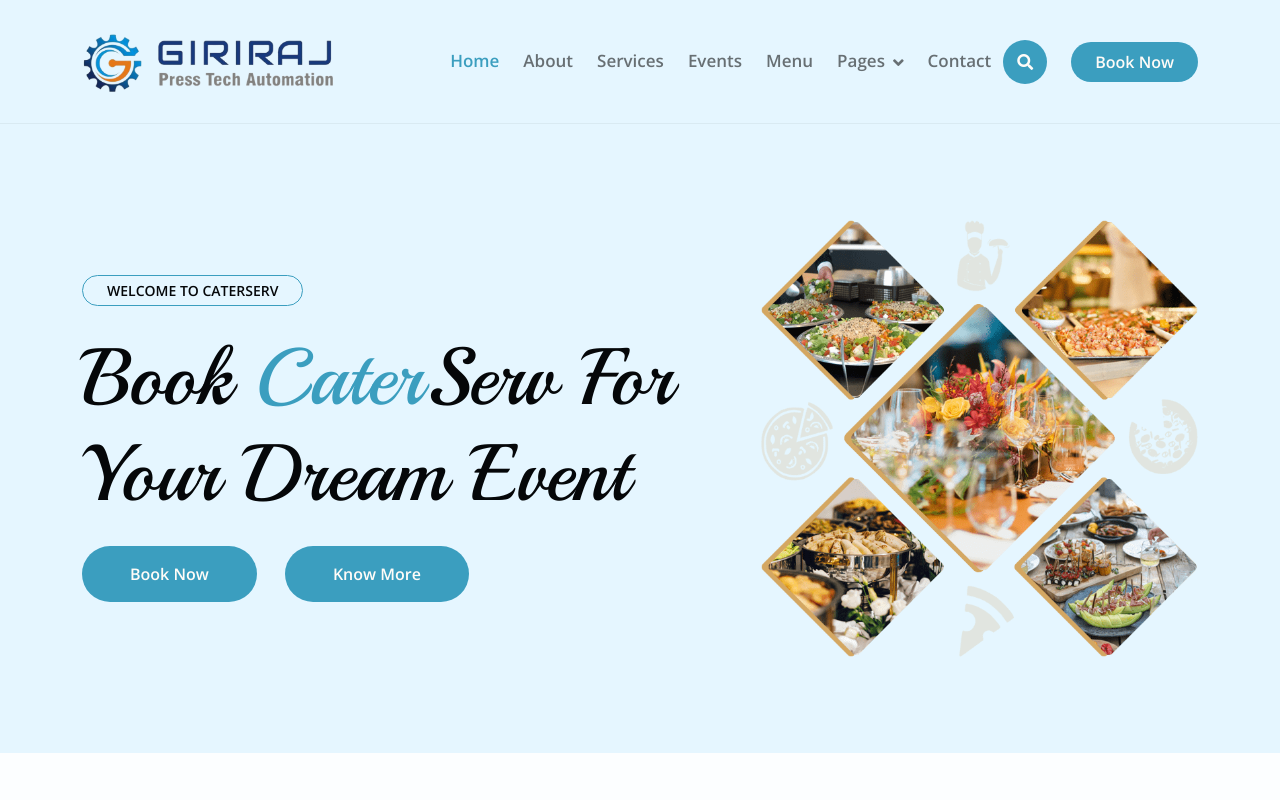
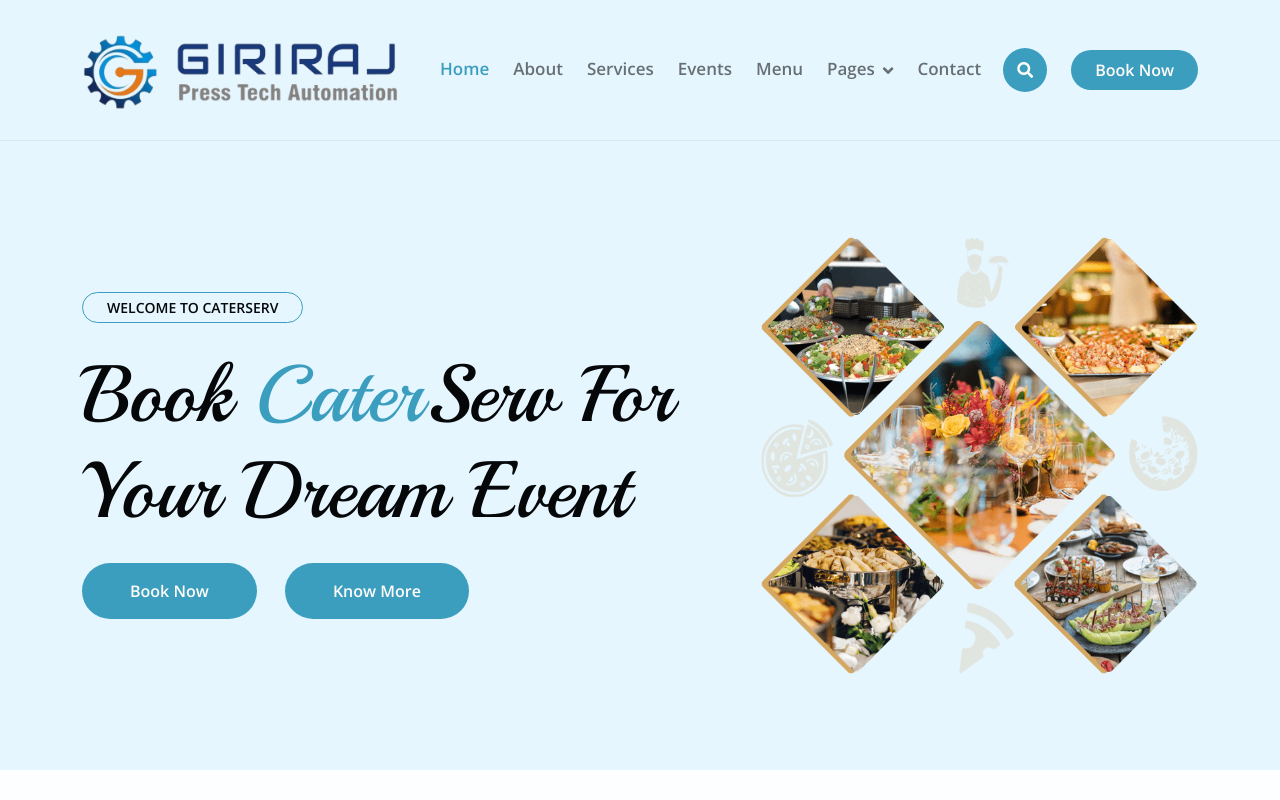
Before and after one commit to dhruvik089/GirirajAutomation, a plain HTML site: page index.html in a window 1280 px wide. Shown: the top 800 px of the page. Drawn offline with nearby package versions, Linux system fonts and the light colour scheme.

Commit message:
change navbar responsive

```diff
--- a/index.html
+++ b/index.html
@@ -44,19 +44,22 @@
                 <nav class="navbar navbar-light navbar-expand-lg py-4">
                     <a href="index.html" class="navbar-brand">
                         <!-- <h1 class="text-primary fw-bold mb-0">Cater<span class="text-dark">Serv</span> </h1> -->
-                        <img src="./img/logo.png" class="img-fluid w-75" alt="">
+                        <img src="./img/logo.png" style="width: 40vmin;" class="img-fluid " alt="">
                     </a>
                     <button class="navbar-toggler py-2 px-3" type="button" data-bs-toggle="collapse" data-bs-target="#navbarCollapse">
                         <span class="fa fa-bars text-primary"></span>
                     </button>
+                    <!-- <button class="navbar-toggler" type="button" data-bs-toggle="collapse" data-bs-target="#navbarCollapse" aria-controls="navbarCollapse" aria-expanded="true" aria-label="Toggle navigation">
+                        <span class="navbar-toggler-icon"></span>
+                      </button> -->
                     <div class="collapse navbar-collapse" id="navbarCollapse">
-                        <div class="navbar-nav mx-auto">
-                            <a href="index.html" class="nav-item nav-link active">Home</a>
-                            <a href="about.html" class="nav-item nav-link">About</a>
-                            <a href="service.html" class="nav-item nav-link">Services</a>
-                            <a href="event.html" class="nav-item nav-link">Events</a>
-                            <a href="menu.html" class="nav-item nav-link">Menu</a>
-                            <div class="nav-item dropdown">
+                        <ul class="navbar-nav mx-auto">
+                            <li class="nav-item"><a href="index.html" class="nav-link active">Home</a></li>
+                            <li class="nav-item"><a href="about.html" class=" nav-link">About</a></li>
+                            <li class="nav-item"><a href="service.html" class=" nav-link">Services</a></li>
+                            <li class="nav-item"><a href="event.html" class=" nav-link">Events</a></li>
+                            <li class="nav-item"><a href="menu.html" class=" nav-link">Menu</a></li>
+                            <li class="nav-item"><div class="dropdown">
                                 <a href="#" class="nav-link dropdown-toggle" data-bs-toggle="dropdown">Pages</a>
                                 <div class="dropdown-menu bg-light">
                                     <a href="book.html" class="dropdown-item">Booking</a>
@@ -65,9 +68,11 @@
                                     <a href="testimonial.html" class="dropdown-item">Testimonial</a>
                                     <a href="404.html" class="dropdown-item">404 Page</a>
                                 </div>
-                            </div>
+                            </div></li>
+                            <li class="nav-item">
                                 <a href="contact.html" class="nav-item nav-link">Contact</a>
-                        </div>
+                            </li>
+                        </ul>
                         <button class="btn-search btn  text-light  text-light btn-primary btn-md-square me-4 rounded-circle d-none d-lg-inline-flex" data-bs-toggle="modal" data-bs-target="#searchModal"><i class="fas fa-search"></i></button>
                         <a href="" class="btn  text-light text-nowrap text-light btn-primary py-2 px-4 d-none d-xl-inline-block rounded-pill">Book Now</a>
                     </div>
@@ -158,21 +163,21 @@
                     <div class="col-lg-7">
                        <div class="row g-4">
                             <div class="col-sm-4 wow bounceInUp" data-wow-delay="0.3s">
-                                <div class="faqt-item bg-primary rounded p-4 text-center">
+                                <div class="faqt-item h-100 bg-primary rounded p-4 text-center">
                                     <i class="fas fa-users fa-4x mb-4 text-white"></i>
                                     <h1 class="display-4 fw-bold text-white " data-toggle="counter-up">689</h1>
                                     <p class="text-white text-uppercase fw-bold mb-0">Happy Customers</p>
                                 </div>
                             </div>
                             <div class="col-sm-4 wow bounceInUp" data-wow-delay="0.5s">
-                                <div class="faqt-item bg-primary rounded p-4 text-center">
+                                <div class="faqt-item h-100 bg-primary rounded p-4 text-center">
                                     <i class="fas fa-users-cog fa-4x mb-4 text-white"></i>
                                     <h1 class="display-4 fw-bold text-white " data-toggle="counter-up">107</h1>
                                     <p class="text-white text-uppercase fw-bold mb-0">Expert Chefs</p>
                                 </div>
                             </div>
                             <div class="col-sm-4 wow bounceInUp" data-wow-delay="0.7s">
-                                <div class="faqt-item bg-primary rounded p-4 text-center">
+                                <div class="faqt-item h-100 bg-primary rounded p-4 text-center">
                                     <i class="fas fa-check fa-4x mb-4 text-white"></i>
                                     <h1 class="display-4 fw-bold text-white " data-toggle="counter-up">253</h1>
                                     <p class="text-white text-uppercase fw-bold mb-0">Events Complete</p>
```
Also changed, not shown: css/bootstrap.min.css. Lines whose indentation alone changed are shown as unchanged.
